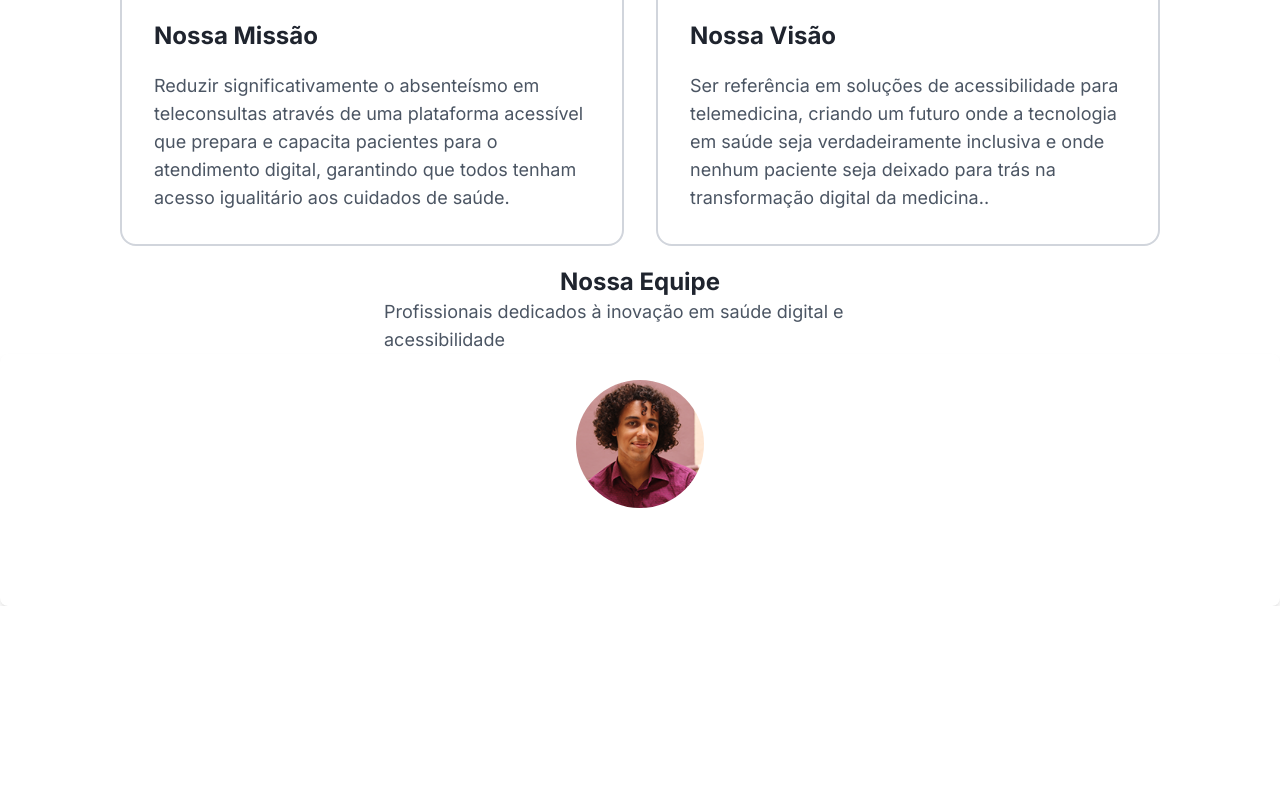
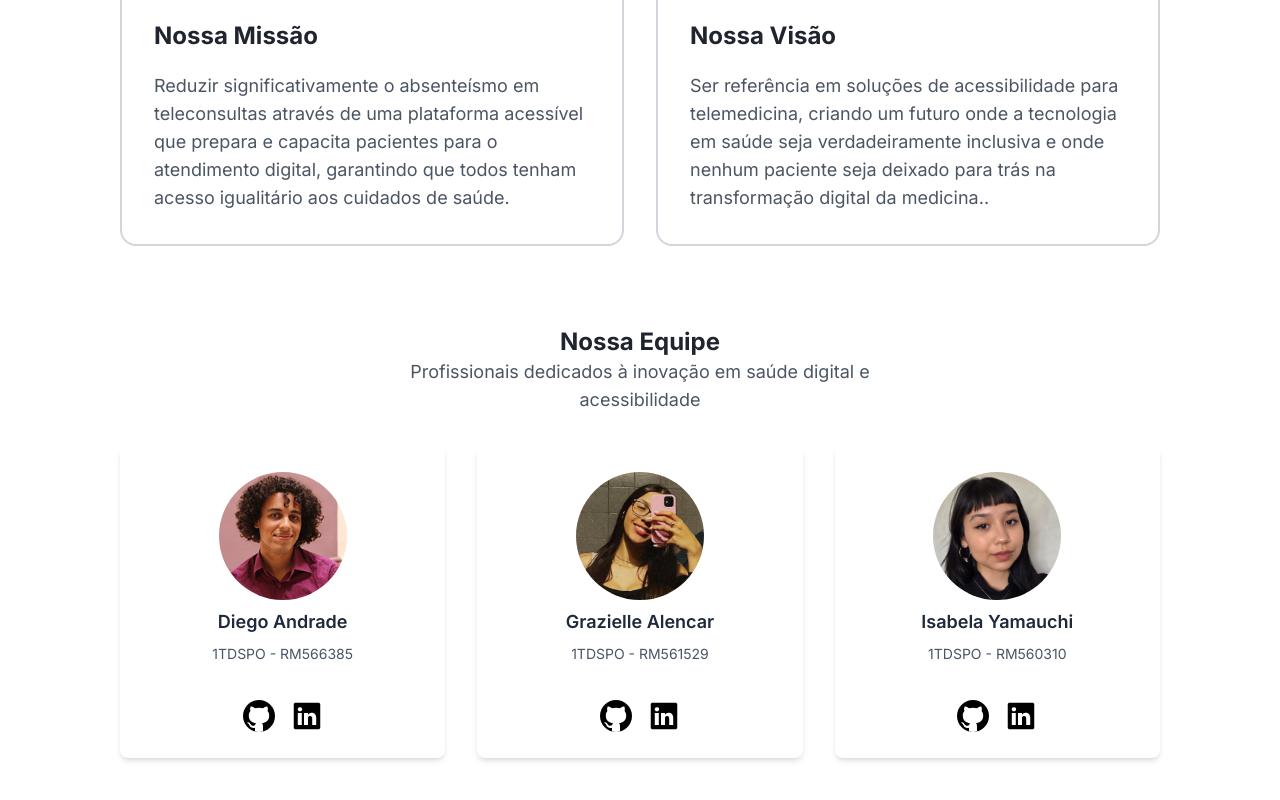
Before and after one commit to FIAP-AURAMED/auramed-sem2-front, a React (Vite) app: page /sobre in a window 1280 px wide. Shown: the part 424-1224 px from the top of the page. Before the commit the page ends 1030 px from the top, so only its background shows below. Built offline with nearby package versions, Linux system fonts and the light colour scheme.

Commit message:
Acrescentando componenteCard Participantes

```diff
--- a/src/routes/Sobre/index.tsx
+++ b/src/routes/Sobre/index.tsx
@@ -1,8 +1,8 @@
 import { Heart, Target } from "lucide-react";
 import CardParticipante from "../../components/CardParticipantes";
 import imgDiego from "../../assets/image-diego.png";
-import linkedin from "../../assets/linkedin.svg";
-import github from "../../assets/github.svg"
+import imgGrazi from "../../assets/image-grazi.png";
+import imgIsa from "../../assets/img-isa.png";
 
 
 export default function Sobre() {
@@ -32,20 +32,33 @@ export default function Sobre() {
                 </div>
             </section>
 
-            <section>
+            <section className="my-20">
                 <h3 className="text-2xl font-bold text-tx-primary text-center">Nossa Equipe</h3>
-                <p className="text-lg text-tx-secondary max-w-[80%] md:max-w-lg mx-auto">Profissionais dedicados à inovação em saúde digital e acessibilidade</p>
+                <p className="text-lg text-tx-secondary max-w-[80%] md:max-w-lg mx-auto text-center">Profissionais dedicados à inovação em saúde digital e acessibilidade</p>
 
-                <div>
+                <div className="grid grid-cols-1 md:grid-cols-3 gap-8 m-5 md:mx-30 mt-8">
                     <CardParticipante
                         img={imgDiego}
-                        title="Diego Andrade"
-                        description="1TDSPO - RM566385"
-                        linkUrl="https://www.linkedin.com/in/andradedossantosdiego/?utm_source=share&utm_campaign=share_via&utm_content=profile&utm_medium=android_app"
-                        icon={linkedin}
-                        linkUrl="https://github.com/diandrade"
-                        icon={github}
+                        name="Diego Andrade"
+                        role="1TDSPO - RM566385"
+                        githubUrl="https://github.com/diandrade"
+                        linkedinUrl="https://www.linkedin.com/in/andradedossantosdiego/?utm_source=share&utm_campaign=share_via&utm_content=profile&utm_medium=android_app"
+                    />
 
+                    <CardParticipante
+                        img={imgGrazi}
+                        name="Grazielle Alencar"
+                        role="1TDSPO - RM561529"
+                        githubUrl="https://github.com/grazialencar"
+                        linkedinUrl="https://www.linkedin.com/in/grazielle-alencar/"
+                    />
+
+                    <CardParticipante
+                        img={imgIsa}
+                        name="Isabela Yamauchi"
+                        role="1TDSPO - RM560310 "
+                        githubUrl="https://github.com/IsabelaYamauchi"
+                        linkedinUrl="hhttps://www.linkedin.com/in/isabelayamauchi/"
                     />
                 </div>
             </section>
```
Also changed, not shown: src/assets/img-isa.png (added).
